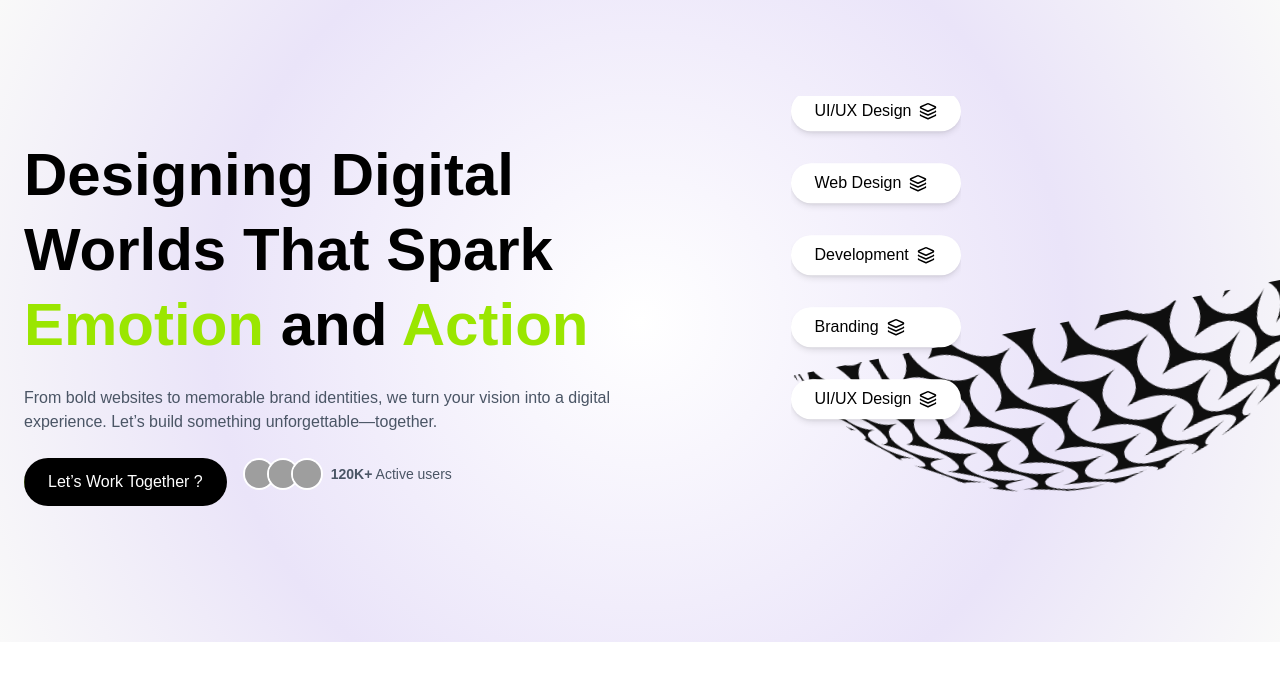
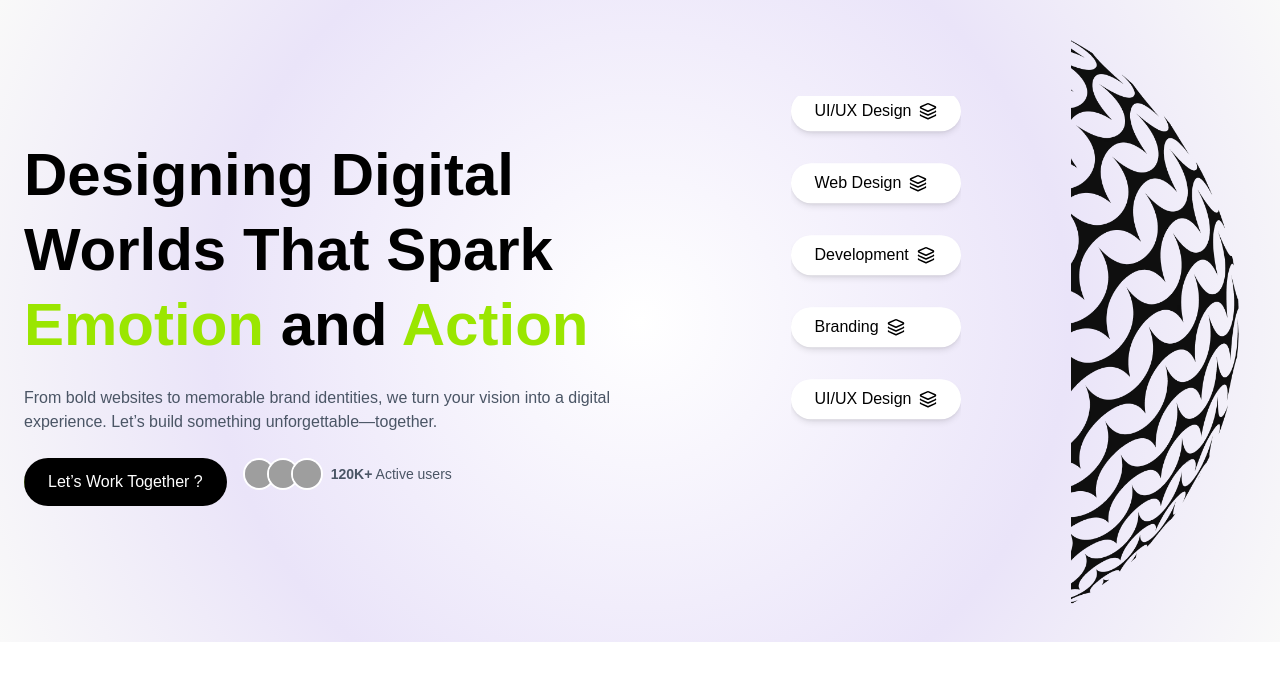
Before and after one commit to Meiprakash/Zenthink, a Next.js app: page / in a window 1280 px wide. Shown: the top 680 px of the page. Built offline with nearby package versions, Linux system fonts and the light colour scheme; grey boxes are pictures that could not be loaded.

Commit message:
style(hero) update layout and sphere style

```diff
--- a/src/app/Components/Hero_Section.tsx
+++ b/src/app/Components/Hero_Section.tsx
@@ -90,7 +90,7 @@
         "
           >
             <div
-              className="w-full h-full rounded-full bg-no-repeat bg-center animate-slow-spin"
+              className="w-full h-full rounded-full bg-no-repeat bg-center "
               style={{
                 backgroundImage: `url(${hero.src})`,
                 backgroundSize: "contain",
```
